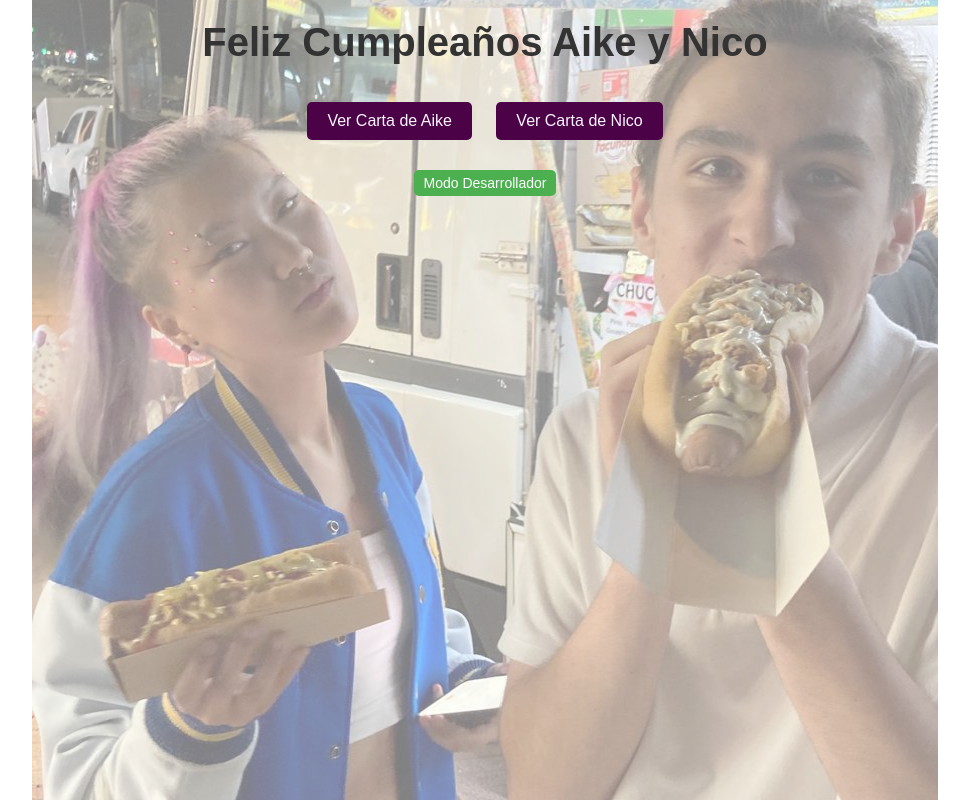
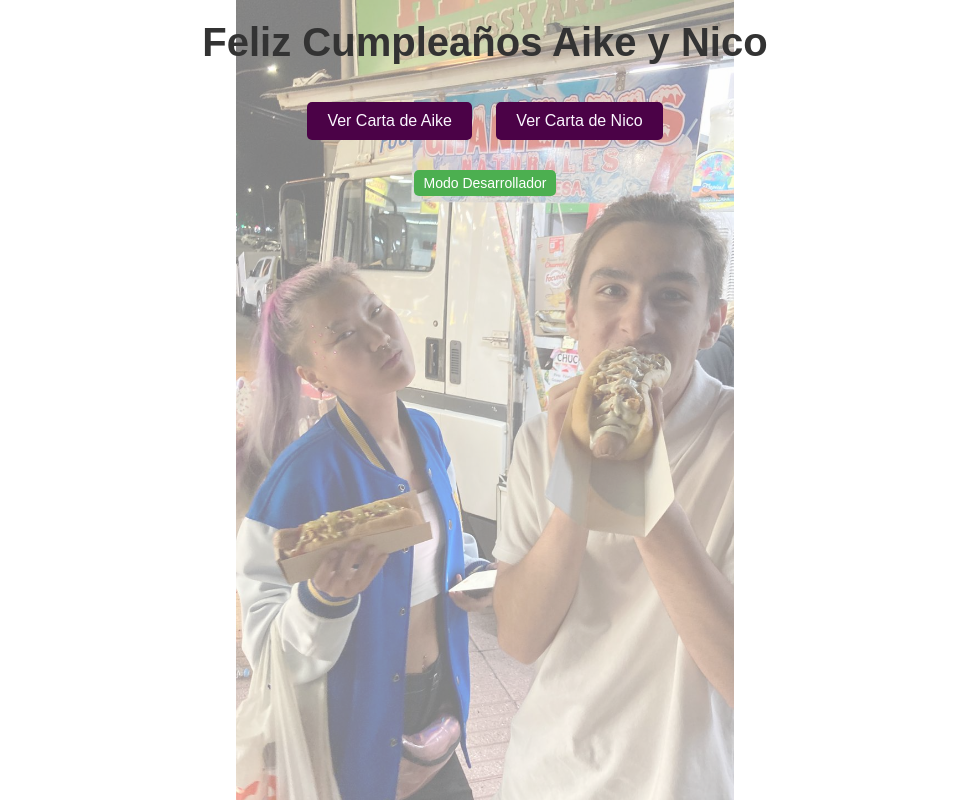
Before and after one commit to danibmos/cumplenicoaike, a plain HTML site: page index.html in a window 1280 px wide. Shown: the top 800 px of the page, without its empty margins (155-1124 px from the left). Drawn offline with Linux system fonts and the light colour scheme.

Commit message:
Atributos css

```diff
--- a/index.html
+++ b/index.html
@@ -16,7 +16,7 @@
         body {
             font-family: 'Arial', sans-serif;
             text-align: center;
-            background-size: no-repeat; /* Asegura que la imagen cubra toda la pantalla */
+            background-size: contain; /* Asegura que la imagen cubra toda la pantalla */
             background-position: center; /* Centra la imagen */
             background-repeat: no-repeat;
             transition: background-image 1s ease-in-out;
```
